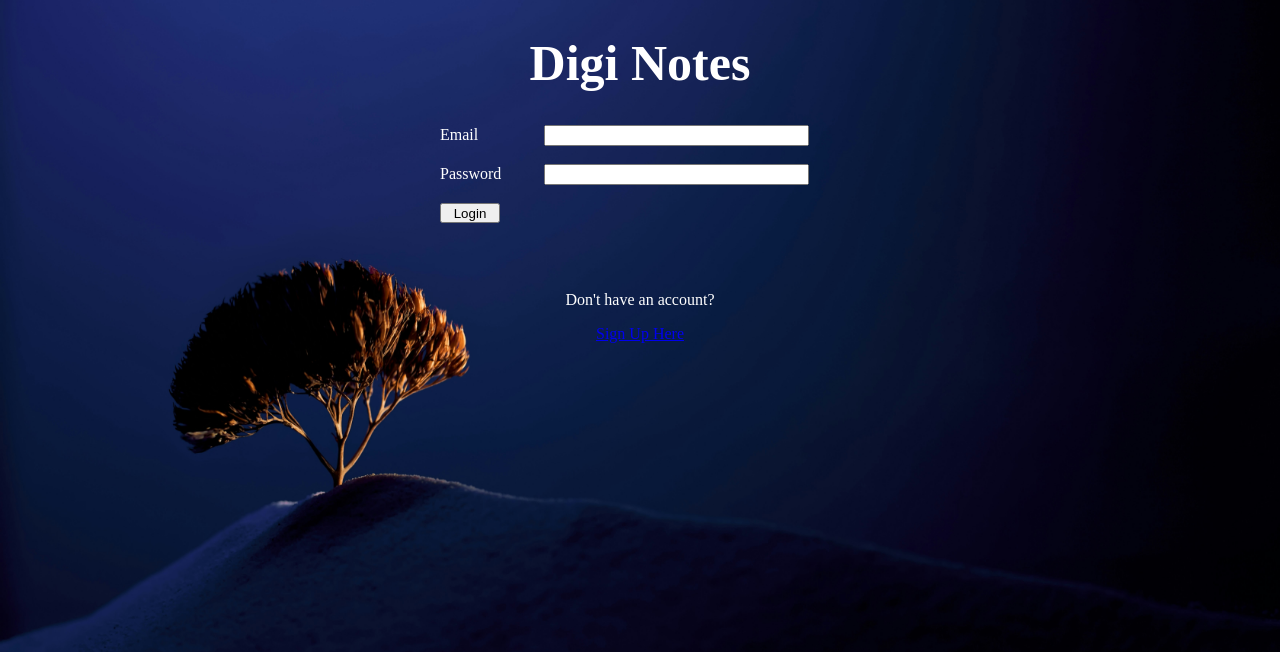
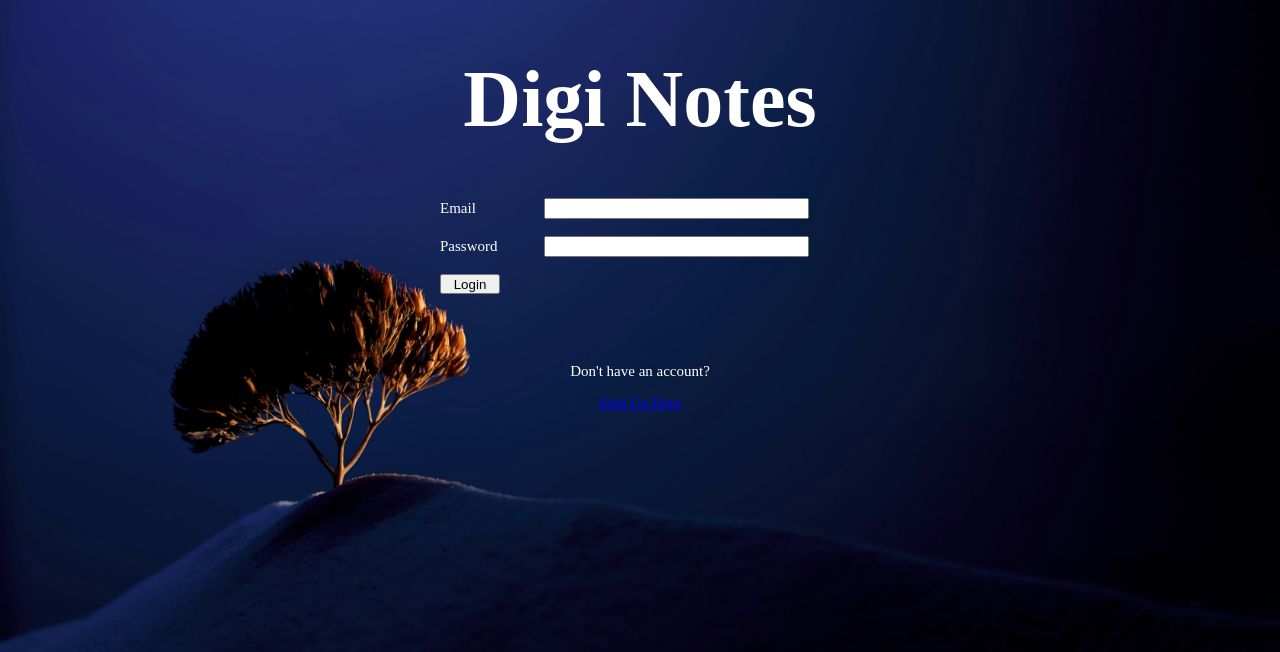
Before and after one commit to Shelly1986/stickynotes, a Flask app: page / in a window 1280 px wide. Shown: the top 652 px of the page. Run offline with Flask 3, Linux system fonts and the light colour scheme.

Commit message:
Update index.html

```diff
--- a/templates/index.html
+++ b/templates/index.html
@@ -7,7 +7,7 @@
     <style>
         h1{
             color: white;
-            font-size: 50px;
+            font-size: 80px;
 
         }
         .form-container{
@@ -23,6 +23,7 @@
             color: white;
             background-size: cover;
             text-align: center;
+            font-size: 15px;
         }
 
         a:visited{
```
